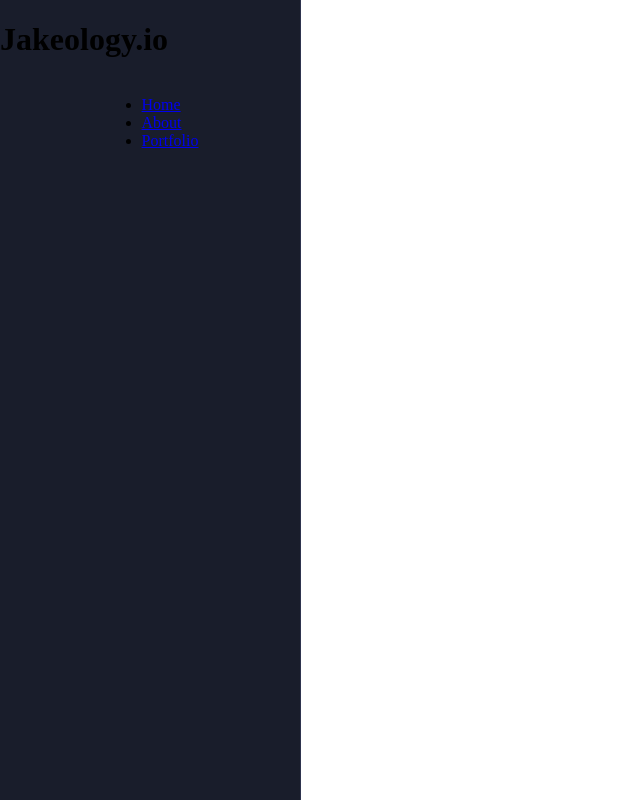
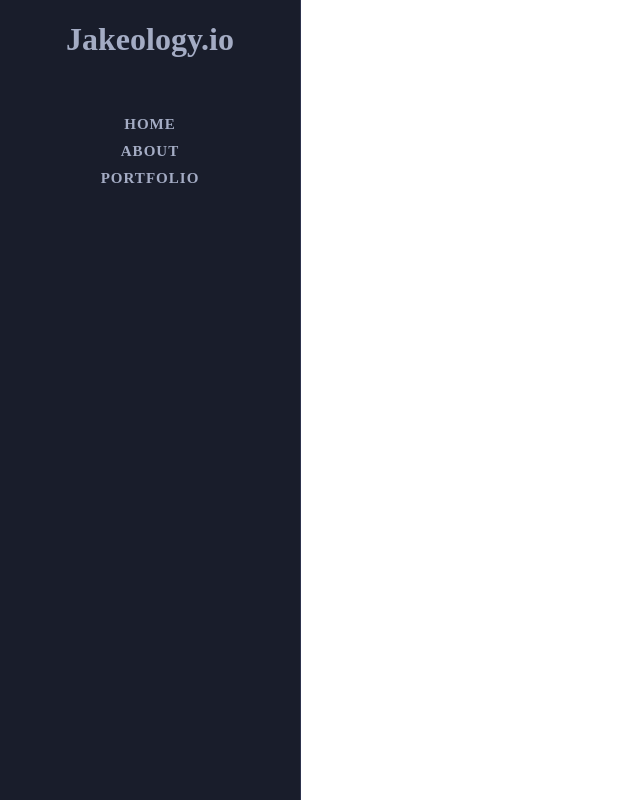
Before and after one commit to Jakeology/react-portfolio, a React (Create React App) app: page / in a window 1280 px wide. Shown: the whole page, without its empty margins (0-640 px from the left). Built offline with nearby package versions, Linux system fonts and the light colour scheme.

Commit message:
Added more css styling to navigation compoment

```diff
--- a/src/components/Nav/index.js
+++ b/src/components/Nav/index.js
@@ -3,7 +3,7 @@ function Nav() {
     <header>
       <h1>Jakeology.io</h1>
       <nav className="header-container">
-        <ul>
+        <ul className="header-menu">
           <li>
             <a href="/">Home</a>
           </li>
--- a/src/index.css
+++ b/src/index.css
@@ -1,3 +1,8 @@
+a {
+  text-decoration: none;
+  color: #a4acc4;
+}
+
 header {
   position: fixed;
   left: 0;
@@ -11,6 +16,11 @@ header {
   transition: all 0.4s ease-out;
 }
 
+header h1 {
+  text-align: center;
+  color: #a4acc4;
+}
+
 .header-container {
   width: 100%;
   height: 100%;
@@ -21,3 +31,28 @@ header {
   overflow: hidden;
   overflow-y: auto;
 }
+
+.header-menu {
+  width: 100%;
+  padding: 15px 5px;
+  margin-bottom: 0;
+}
+
+.header-menu li {
+  list-style: none;
+  text-align: center;
+  display: block;
+}
+
+.header-menu li a {
+  text-transform: uppercase;
+  font-size: 0.94rem;
+  letter-spacing: 1px;
+  display: block;
+  padding: 5px 0;
+  transition: all 0.4s ease-out;
+  font-weight: 600;
+  position: relative;
+  overflow: hidden;
+  z-index: 1;
+}
```
